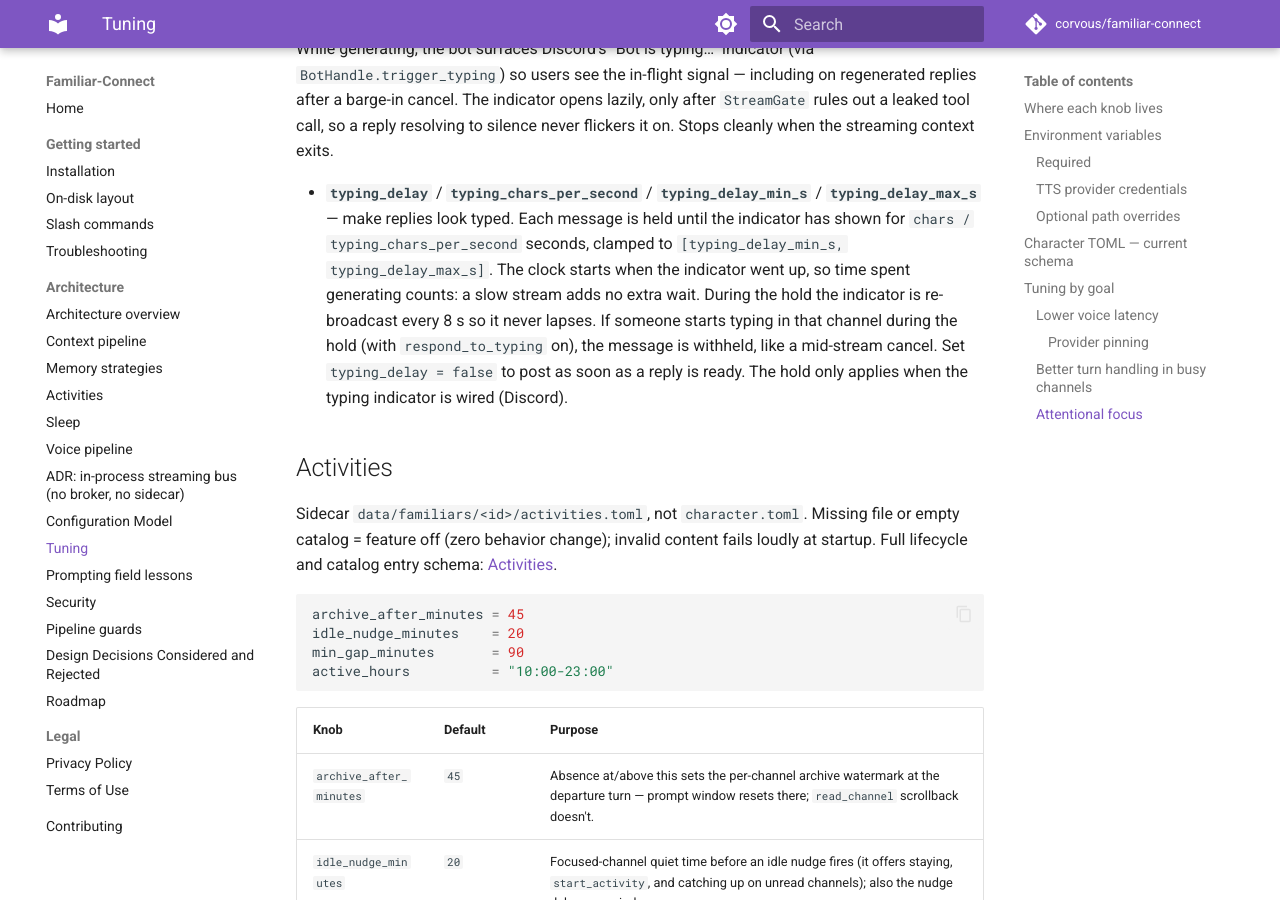
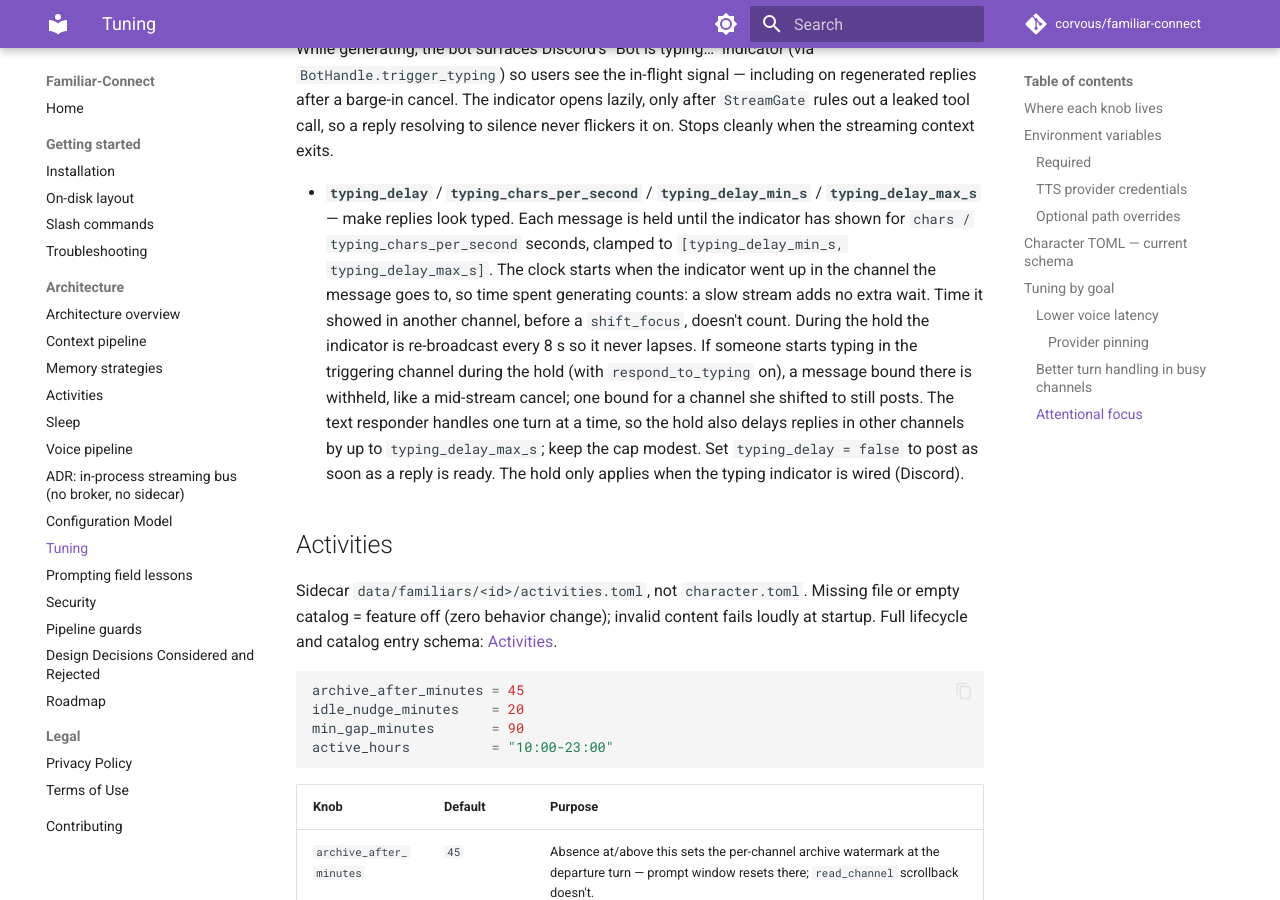
Before and after one commit to CorVous/Familiar-Connect, an MkDocs documentation site: the page built from docs/architecture/tuning.md, in a window 1280 px wide and 900 px high, scrolled down 8659 px. Built offline with MkDocs 1.6.1 and Material for MkDocs 9.7.7, drawn with Linux system fonts in a browser that asks for light colours; comment, search, counter and statistics services are not loaded.

Commit message:
Document typing hold scope and cross-channel cost
Co-Authored-By: Claude Opus 5.5 <noreply@anthropic.com>
Claude-Session: https://claude.ai/code/session_01BuACaSHeon8u5qKdVyiq6g

```diff
--- a/docs/architecture/tuning.md
+++ b/docs/architecture/tuning.md
@@ -367,11 +367,16 @@ tool call, so a reply resolving to silence never flickers it on. Stops cleanly w
   typed. Each message is held until the indicator has shown for
   `chars / typing_chars_per_second` seconds, clamped to
   `[typing_delay_min_s, typing_delay_max_s]`. The clock starts when the
-  indicator went up, so time spent generating counts: a slow stream adds
-  no extra wait. During the hold the indicator is re-broadcast every 8 s so
-  it never lapses. If someone starts typing in that channel during the hold
-  (with `respond_to_typing` on), the message is withheld, like a mid-stream
-  cancel. Set `typing_delay = false` to post as soon as a reply is ready.
+  indicator went up in the channel the message goes to, so time spent
+  generating counts: a slow stream adds no extra wait. Time it showed in
+  another channel, before a `shift_focus`, doesn't count. During the hold
+  the indicator is re-broadcast every 8 s so it never lapses. If someone
+  starts typing in the triggering channel during the hold (with
+  `respond_to_typing` on), a message bound there is withheld, like a
+  mid-stream cancel; one bound for a channel she shifted to still posts.
+  The text responder handles one turn at a time, so the hold also delays
+  replies in other channels by up to `typing_delay_max_s`; keep the cap
+  modest. Set `typing_delay = false` to post as soon as a reply is ready.
   The hold only applies when the typing indicator is wired (Discord).
 
 ## Activities
```
Also changed, not shown: 2 other files.
